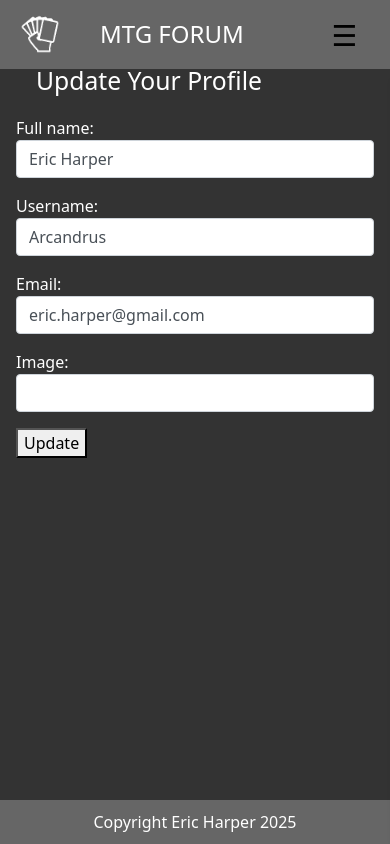
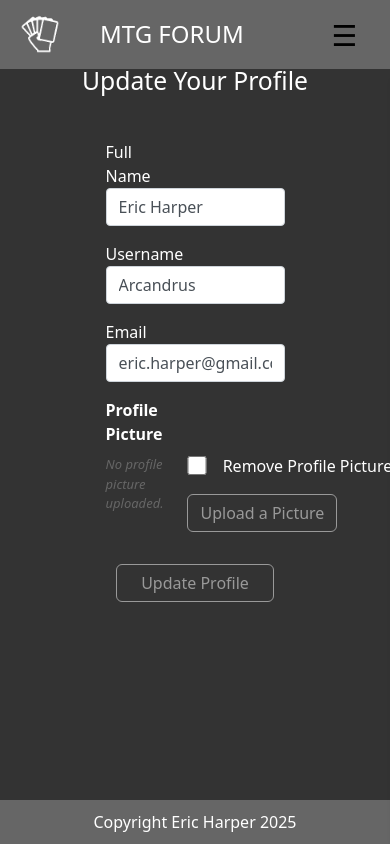
Before and after one commit to Arcandrus/mtg-forum, a Django app: page /users/profile/edit/ in a window 390 px wide. Run offline with Django 5.2, Linux system fonts and the light colour scheme; a user stored in the database is signed in; data comes from the database, SQL or seed files in the repository; data that the repository does not hold is empty; some libraries are stand-ins or nearby versions.

Commit message:
Form element and style adjustments, finishing touches on some buttons etc

```diff
--- a/posts/templates/posts/popular.html
+++ b/posts/templates/posts/popular.html
@@ -104,7 +104,9 @@
         <!-- End pagination -->
 
         {% else %}
-        <p>No posts found for this period.</p>
+        <div class="text-center">
+            <p>No posts found for this period.</p>
+        </div>
         {% endif %}
 
         {% else %}
--- a/posts/templates/posts/post_detail.html
+++ b/posts/templates/posts/post_detail.html
@@ -132,7 +132,7 @@
             <form id="comment-form" method="post" action="{% url 'post_detail' post.slug %}">
                 {% csrf_token %}
                 <div class="modal-header">
-                    <h5 class="modal-title" id="commentModalLabel">Leave a Reply</h5>
+                    <h5 class="modal-title text-center" id="commentModalLabel">Leave a Comment</h5>
                     <button type="button" class="btn-close" data-bs-dismiss="modal" aria-label="Close"></button>
                 </div>
                 <div class="modal-body">
--- a/static/css/style.css
+++ b/static/css/style.css
@@ -121,13 +121,14 @@ h2 {
 
 /* Individual message styling */
 .messages li {
-    background-color: #f0f0f0;
+    background-color: #333;
     border: 1px solid #ccc;
     padding: 10px 15px;
     margin-bottom: 10px;
     border-radius: 5px;
     opacity: 1;
     transition: opacity 1s ease-out;
+    color: white;
     /* Fade out effect */
 }
 
@@ -491,6 +492,11 @@ main {
     width: 100%;
 }
 
+.modal-content {
+    background-color: #333;
+    color: white;
+}
+
 /* Button styling */
 .btn {
     border: 1px solid #999;
@@ -671,6 +677,11 @@ textarea:focus {
 
 .checkbox-inline {
     gap: 0.5rem;
+}
+
+#id_profile_picture {
+    color: white;
+    background-color: #333;
 }
 
 /* Footer styling: full width, fixed at bottom, bisque background, centered text */
--- a/templates/account/password_reset.html
+++ b/templates/account/password_reset.html
@@ -5,12 +5,13 @@
 <div class="container d-flex justify-content-center mt-5">
     <div class="text-center" style="max-width: 600px; width: 100%;">
         <h1>Reset Your Password</h1>
-        <p>Enter your email address below, and we'll send you instructions to reset your password.</p>
+        <p>Enter your email address below.</p>
+        <p>We'll send you instructions to reset your password.</p>
 
         <form method="post">
             {% csrf_token %}
             {{ form.as_p }}
-            <button type="submit">Send Reset Link</button>
+            <button class="btn btn-primary" type="submit">Send Reset Link</button>
         </form>
     </div>
 </div>
--- a/templates/account/password_reset_from_key.html
+++ b/templates/account/password_reset_from_key.html
@@ -9,7 +9,7 @@
         <form method="post">
             {% csrf_token %}
             {{ form.as_p }}
-            <button type="submit">Change Password</button>
+            <button class="btn btn-primary" type="submit">Change Password</button>
         </form>
     </div>
 </div>
--- a/users/templates/users/update_profile.html
+++ b/users/templates/users/update_profile.html
@@ -1,13 +1,89 @@
 {% extends "base.html" %}
 
 {% block content %}
+<h2 class="text-center mb-4">Update Your Profile</h2>
 
-<h2>Update Your Profile</h2>
+<form method="POST" enctype="multipart/form-data" class="w-50 mx-auto">
+    {% csrf_token %}
 
-<form method="POST" enctype="multipart/form-data">
-    {% csrf_token %}
-    {{ form.as_p }}
-    <button type="submit">Update</button>
+    <!-- Full Name -->
+    <div class="mb-3">
+        <label for="{{ form.full_name.id_for_label }}">Full Name</label>
+        {{ form.full_name }}
+        {{ form.full_name.errors }}
+    </div>
+
+    <!-- Username -->
+    <div class="mb-3">
+        <label for="{{ form.username.id_for_label }}">Username</label>
+        {{ form.username }}
+        {{ form.username.errors }}
+    </div>
+
+    <!-- Email -->
+    <div class="mb-3">
+        <label for="{{ form.email.id_for_label }}">Email</label>
+        {{ form.email }}
+        {{ form.email.errors }}
+    </div>
+
+    <!-- Profile Picture Section -->
+    <div class="mb-3">
+        <label class="fw-bold mb-2">Profile Picture</label>
+        <div class="d-flex align-items-center">
+            <!-- Image on the left -->
+            <div>
+                {% if user.profile_picture %}
+                <a href="{{ user.profile_picture.url }}" class="d-block mb-2">{{ user.profile_picture.name }}</a>
+                <img src="{{ user.profile_picture.url }}" alt="Current Profile Picture" class="img-thumbnail"
+                    style="max-width:150px;">
+                {% else %}
+                <p class="text-muted fst-italic">No profile picture uploaded.</p>
+                {% endif %}
+            </div>
+
+            <!-- Controls stacked on right with some margin -->
+            <div class="ms-4 d-flex flex-column justify-content-center">
+                <div class="d-flex align-items-center checkbox-inline mb-3">
+                    <input type="checkbox" name="profile_picture-clear" id="profile_picture-clear_id">
+                    <label for="profile_picture-clear_id" class="ms-2 mb-0">Remove Profile Picture</label>
+                </div>
+
+                <div>
+                    <div>
+                        <label for="id_profile_picture" class="btn btn-primary"
+                            style="width: auto; cursor: pointer;">Upload a Picture</label>
+                        <input type="file" name="profile_picture" id="id_profile_picture" style="display:none;">
+                    </div>
+                </div>
+            </div>
+        </div>
+    </div>
+
+    <div class="text-center">
+        <button type="submit" class="btn btn-primary mt-3 px-4">Update Profile</button>
+    </div>
 </form>
 
+<!-- Update image preview -->
+<script>
+    document.addEventListener('DOMContentLoaded', function () {
+        const fileInput = document.getElementById('id_profile_picture');
+        const previewImg = document.querySelector('img[alt="Current Profile Picture"]');
+
+        if (fileInput && previewImg) {
+            fileInput.addEventListener('change', function (event) {
+                const file = event.target.files[0];
+                if (file) {
+                    const reader = new FileReader();
+                    reader.onload = function (e) {
+                        previewImg.src = e.target.result;
+                    }
+                    reader.readAsDataURL(file);
+                }
+            });
+        }
+    });
+</script>
+
 {% endblock %}
```
Also changed, not shown: posts/templates/posts/categories.html (+8 -2 lines), templates/account/login.html (+47 -15 lines), templates/account/logout.html (+12 -24 lines).
